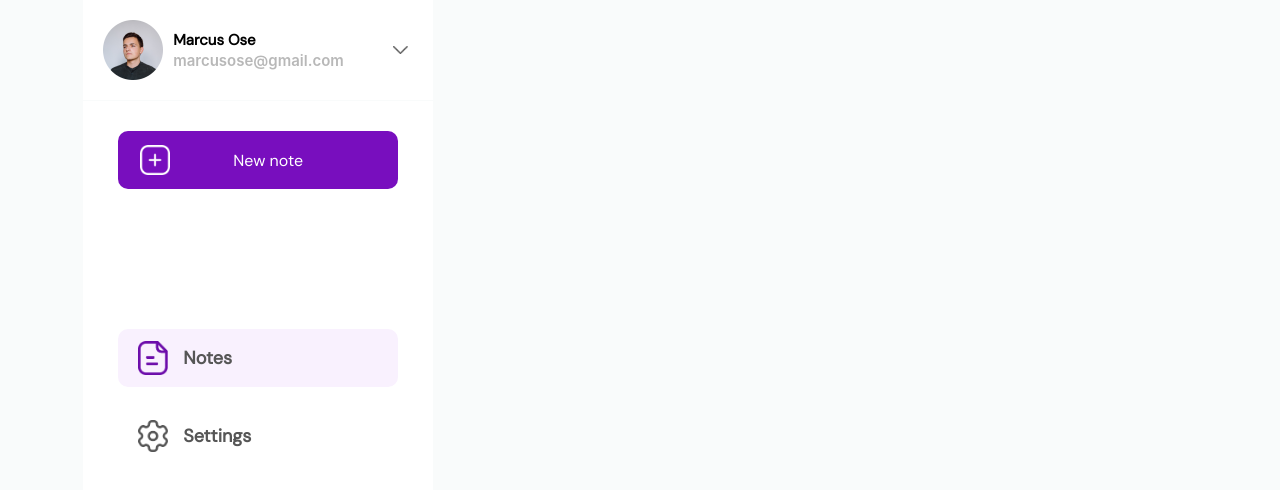
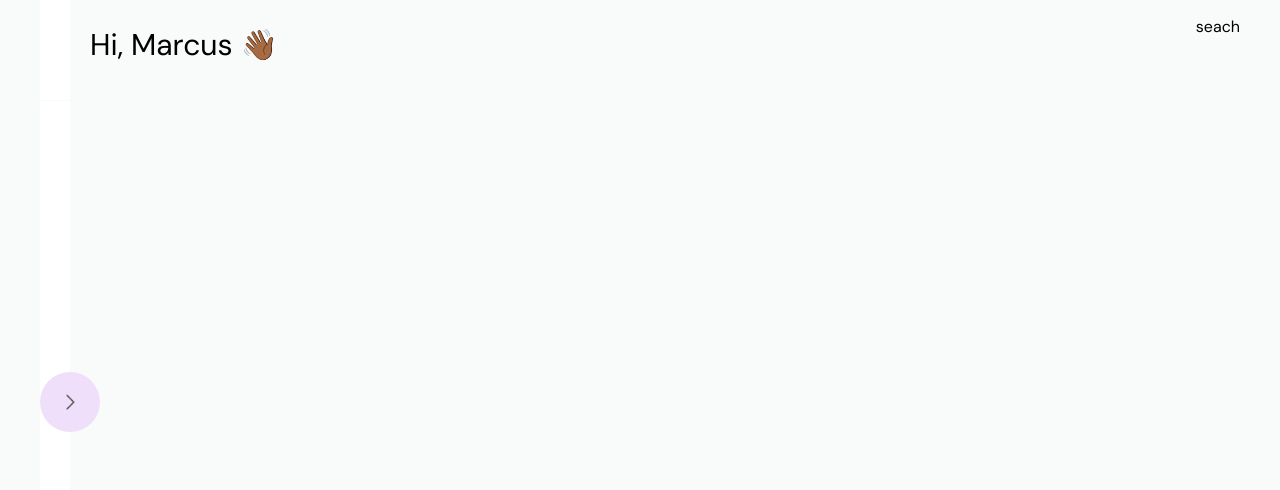
Before and after one commit to MarcusBYUI/easy-note, a React (Create React App) app: page /user/notes in a window 1280 px wide. Shown: the top 490 px of the page. Built offline with nearby package versions, Linux system fonts and the light colour scheme.

Commit message:
sidebar drawer completed

```diff
--- a/src/components/dashboard/notes/notes.js
+++ b/src/components/dashboard/notes/notes.js
@@ -1,7 +1,16 @@
 import React from "react";
 
+import styles from "./notes.module.css";
+
 const Notes = () => {
-  return <div></div>;
+  return (
+    <section>
+      <div className={styles.header}>
+        <h2>Hi, Marcus 👋🏾</h2>
+        <p>seach</p>
+      </div>
+    </section>
+  );
 };
 
 export default Notes;
--- a/src/components/dashboard/notes/notes.module.css
+++ b/src/components/dashboard/notes/notes.module.css
@@ -0,0 +1,13 @@
+.header {
+    display: flex;
+    justify-content: space-between;
+}
+
+.header h2 {
+    font-style: normal;
+    font-weight: 500;
+    font-size: 30px;
+    line-height: 39px;
+    /* identical to box height */
+    color: #000000;
+}
--- a/src/components/dashboard/sidebar/sidebar.js
+++ b/src/components/dashboard/sidebar/sidebar.js
@@ -8,6 +8,7 @@ const Sidebar = () => {
   const [state, setState] = useState("");
   const [noteHover, setNoteHover] = useState(false);
   const [dropDown, setDropDown] = useState(false);
+  const [sidebar, setsideBar] = useState(false);
   const location = useLocation();
   useEffect(() => {
     if (location.pathname.includes("notes")) {
@@ -17,8 +18,19 @@ const Sidebar = () => {
     }
   }, [location.pathname]);
   return (
-    <div className={styles.container}>
+    <div className={`${styles.container} ${sidebar ? styles.view : undefined}`}>
       <div>
+        <button
+          onClick={() => setsideBar((prevState) => !prevState)}
+          className={`${styles.closeSidebar} ${
+            !sidebar ? styles.openstate : undefined
+          }`}
+        >
+          <img
+            src={require("../../../assets/arr_down.png")}
+            alt="close sidebar"
+          />
+        </button>
         <div className={styles.info}>
           <img src={require("../../../assets/avatar.png")} alt="avatar" />
           <div>
@@ -26,7 +38,9 @@ const Sidebar = () => {
             <span>marcusose@gmail.com</span>
           </div>
           <img
-            className={dropDown ? styles.rotate : undefined}
+            className={`${dropDown ? styles.rotate : undefined} ${
+              !sidebar ? styles.opaque : undefined
+            }`}
             onClick={() => setDropDown((prevState) => !prevState)}
             src={require("../../../assets/arr_down.png")}
             alt="dropdown"
@@ -40,6 +54,7 @@ const Sidebar = () => {
           </div>
         </div>
         <button
+          className={styles.newnote}
           onMouseEnter={() => setNoteHover(true)}
           onMouseLeave={() => setNoteHover(false)}
         >
--- a/src/components/dashboard/sidebar/sidebar.module.css
+++ b/src/components/dashboard/sidebar/sidebar.module.css
@@ -3,6 +3,16 @@
     max-width: 350px;
     background: #ffffff;
     height: 100%;
+    position: absolute;
+    top: 0;
+    left: -320px;
+    opacity: 1;
+    transition: all 400ms ease-in-out;
+}
+
+.view {
+    left: 0 !important;
+    opacity: 1 !important;
 }
 
 .info {
@@ -53,7 +63,7 @@
     color: #b8b8b8;
 }
 
-.container>div>button {
+.newnote {
     height: 58px;
     width: 80%;
     background: #780ebe;
@@ -68,12 +78,12 @@
     transition: all 300ms ease-in-out;
 }
 
-.container>div>button:hover {
+.newnote:hover {
     border: 2px solid #780ebe;
     background-color: #fff;
 }
 
-.container>div>button:hover p {
+.newnote:hover p {
     color: #780ebe;
 }
 
@@ -164,3 +174,38 @@
     line-height: 21px;
     color: #565656;
 }
+
+.container>div {
+    position: relative;
+}
+
+.closeSidebar {
+    position: absolute;
+    top: 80%;
+    right: -30px;
+    border: none;
+    border-radius: 60px;
+    width: 60px;
+    height: 60px;
+    cursor: pointer;
+    transition: all 300ms ease-in-out;
+}
+
+.closeSidebar img {
+    width: 15px !important;
+    transform: rotate(90deg);
+    transition: all 300ms ease-in-out;
+}
+
+.openstate img {
+    transform: rotate(270deg);
+}
+
+.closeSidebar:hover,
+.openstate {
+    background: #f0dffa;
+}
+
+.opaque {
+    opacity: 0;
+}
--- a/src/index.css
+++ b/src/index.css
@@ -1,11 +1,13 @@
 body {
+    position: relative;
     margin: 0 auto;
     font-family: -apple-system, BlinkMacSystemFont, "Segoe UI", "Roboto", "Oxygen", "Ubuntu", "Cantarell", "Fira Sans", "Droid Sans", "Helvetica Neue", sans-serif;
     -webkit-font-smoothing: antialiased;
     -moz-osx-font-smoothing: grayscale;
-    width: 87%;
+    width: 100%;
     max-width: 1200px;
     background: #f9fbfb;
+    overflow-x: hidden;
 }
 
 code {
--- a/src/pages/dashboard/dashboard.js
+++ b/src/pages/dashboard/dashboard.js
@@ -10,7 +10,7 @@ const Dashboard = () => {
   return (
     <section className={styles.section}>
       <Sidebar />
-      <div>
+      <div className={styles.dashboard}>
         <Routes>
           <Route path="settings" exact element={<Settings />} />
           <Route path="notes" exact element={<Notes />} />
--- a/src/pages/dashboard/dashboard.module.css
+++ b/src/pages/dashboard/dashboard.module.css
@@ -1,3 +1,9 @@
 .section {
+    position: relative;
     height: 100vh;
+    overflow-x: hidden;
 }
+
+.dashboard {
+    margin-left: 50px;
+}
--- a/src/pages/home/home.module.css
+++ b/src/pages/home/home.module.css
@@ -4,6 +4,9 @@
     justify-content: center;
     align-items: center;
     gap: 35px;
+    width: 87%;
+    max-width: 1200px;
+    margin: 0 auto;
 }
 
 .hero h1 {
```
